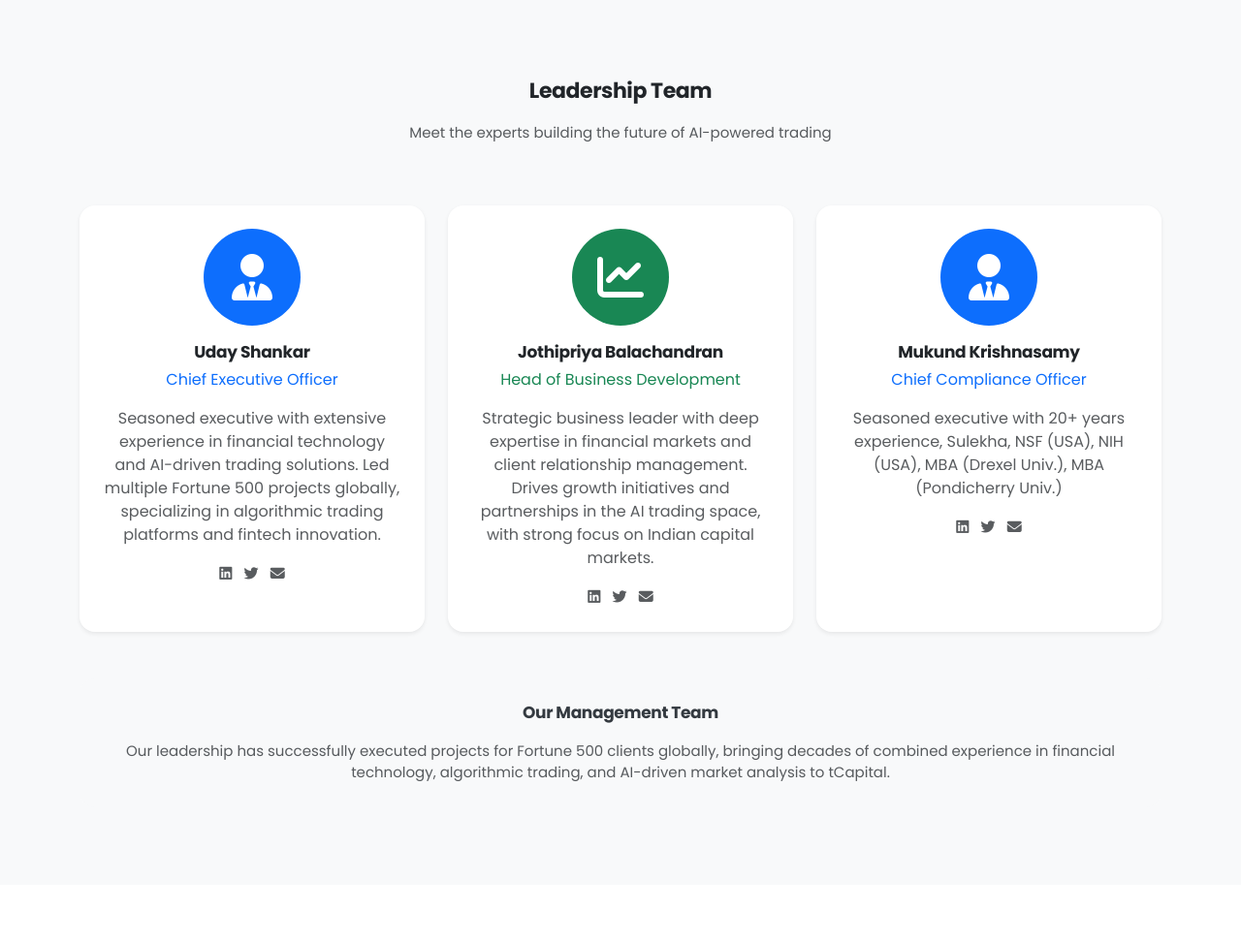
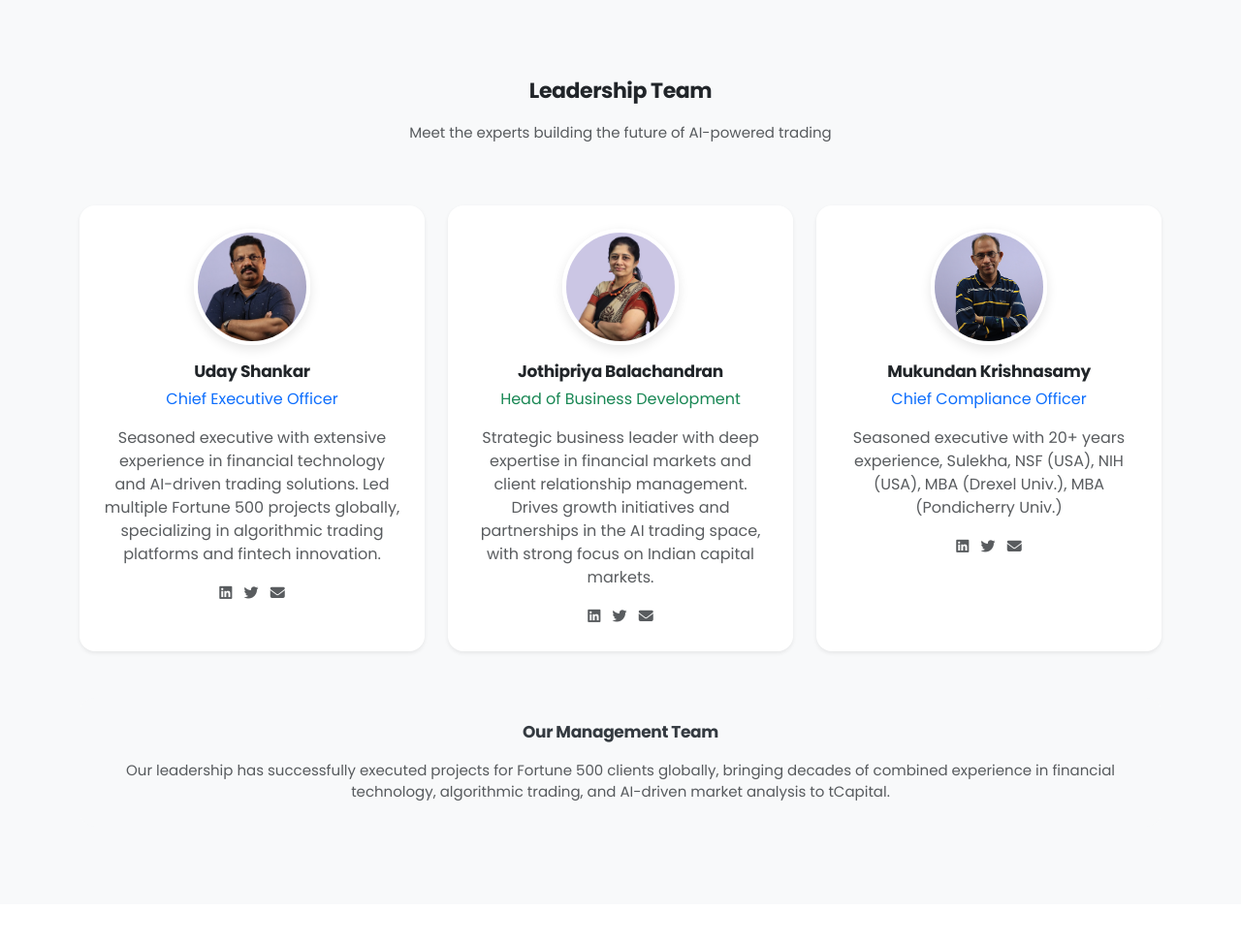
Before and after one commit to secira/TargetCapital, a Flask app: page /about in a window 1280 px wide. Shown: the part 2098-3071 px from the top of the page at 97% size. Run offline with Flask 3, Linux system fonts and the light colour scheme; parts of the project's set-up code (start-up, migrations or seed data) failed here and were passed over.

Commit message:
Update leadership team photos and contact information on the about page
Replaces placeholder icons with actual images for team members on the about page and updates an email address.

Replit-Commit-Author: Agent
Replit-Commit-Session-Id: 3830e6c2-9177-405b-bafd-88890e3559ca
Replit-Commit-Checkpoint-Type: full_checkpoint
Replit-Commit-Screenshot-Url: https://storage.googleapis.com/screenshot-production-us-central1/37403e1a-2e82-46a3-85b8-043df3d84a1e/3830e6c2-9177-405b-bafd-88890e3559ca/OcL74ob

```diff
--- a/templates/about.html
+++ b/templates/about.html
@@ -205,10 +205,10 @@
                 <div class="card border-0 shadow-sm h-100" style="border-radius: 16px;">
                     <div class="card-body p-4 text-center">
                         <div class="mb-3">
-                            <div class="bg-primary rounded-circle d-inline-flex align-items-center justify-content-center"
-                                 style="width: 100px; height: 100px;">
-                                <i class="fas fa-user-tie text-white" style="font-size: 3rem;"></i>
-                            </div>
+                            <img src="{{ url_for('static', filename='img/uday-shankar.jpg') }}"
+                                 alt="Uday Shankar - CEO"
+                                 class="rounded-circle"
+                                 style="width: 120px; height: 120px; object-fit: cover; border: 4px solid #fff; box-shadow: 0 4px 12px rgba(0,0,0,0.1);">
                         </div>
                         <h5 class="fw-bold mb-1">Uday Shankar</h5>
                         <p class="text-primary mb-3">Chief Executive Officer</p>
@@ -229,10 +229,10 @@
                 <div class="card border-0 shadow-sm h-100" style="border-radius: 16px;">
                     <div class="card-body p-4 text-center">
                         <div class="mb-3">
-                            <div class="bg-success rounded-circle d-inline-flex align-items-center justify-content-center"
-                                 style="width: 100px; height: 100px;">
-                                <i class="fas fa-chart-line text-white" style="font-size: 3rem;"></i>
-                            </div>
+                            <img src="{{ url_for('static', filename='img/jothipriya-balachandran.jpg') }}"
+                                 alt="Jothipriya Balachandran - Head of Business Development"
+                                 class="rounded-circle"
+                                 style="width: 120px; height: 120px; object-fit: cover; border: 4px solid #fff; box-shadow: 0 4px 12px rgba(0,0,0,0.1);">
                         </div>
                         <h5 class="fw-bold mb-1">Jothipriya Balachandran</h5>
                         <p class="text-success mb-3">Head of Business Development</p>
@@ -243,7 +243,7 @@
                         <div class="social-links mt-3">
                             <a href="#" class="text-muted me-2"><i class="fab fa-linkedin"></i></a>
                             <a href="#" class="text-muted me-2"><i class="fab fa-twitter"></i></a>
-                            <a href="mailto:mukund@tcapital.com" class="text-muted"><i class="fas fa-envelope"></i></a>
+                            <a href="mailto:jothipriya@tcapital.com" class="text-muted"><i class="fas fa-envelope"></i></a>
                         </div>
                     </div>
                 </div>
@@ -253,12 +253,12 @@
                 <div class="card border-0 shadow-sm h-100" style="border-radius: 16px;">
                     <div class="card-body p-4 text-center">
                         <div class="mb-3">
-                            <div class="bg-primary rounded-circle d-inline-flex align-items-center justify-content-center"
-                                 style="width: 100px; height: 100px;">
-                                <i class="fas fa-user-tie text-white" style="font-size: 3rem;"></i>
-                            </div>
+                            <img src="{{ url_for('static', filename='img/mukundan-k.jpg') }}"
+                                 alt="Mukundan Krishnasamy - Chief Compliance Officer"
+                                 class="rounded-circle"
+                                 style="width: 120px; height: 120px; object-fit: cover; border: 4px solid #fff; box-shadow: 0 4px 12px rgba(0,0,0,0.1);">
                         </div>
-                        <h5 class="fw-bold mb-1">Mukund Krishnasamy</h5>
+                        <h5 class="fw-bold mb-1">Mukundan Krishnasamy</h5>
                         <p class="text-primary mb-3">Chief Compliance Officer</p>
                         <p class="text-muted small">
                             Seasoned executive with 20+  years experience,  Sulekha, NSF (USA), NIH (USA), MBA (Drexel Univ.), MBA (Pondicherry Univ.)
@@ -266,7 +266,7 @@
                         <div class="social-links mt-3">
                             <a href="#" class="text-muted me-2"><i class="fab fa-linkedin"></i></a>
                             <a href="#" class="text-muted me-2"><i class="fab fa-twitter"></i></a>
-                            <a href="mailto:uday@tcapital.com" class="text-muted"><i class="fas fa-envelope"></i></a>
+                            <a href="mailto:mukundan@tcapital.com" class="text-muted"><i class="fas fa-envelope"></i></a>
                         </div>
                     </div>
                 </div>
```
Also changed, not shown: attached_assets/Jothipriya Balachandran_1755581763210.jpg (added), attached_assets/Mukundan K_1755581763211.jpg (added), attached_assets/Uday Shankar_1755581763211.jpg (added), static/img/jothipriya-balachandran.jpg (added), static/img/mukundan-k.jpg (added), static/img/uday-shankar.jpg (added).
